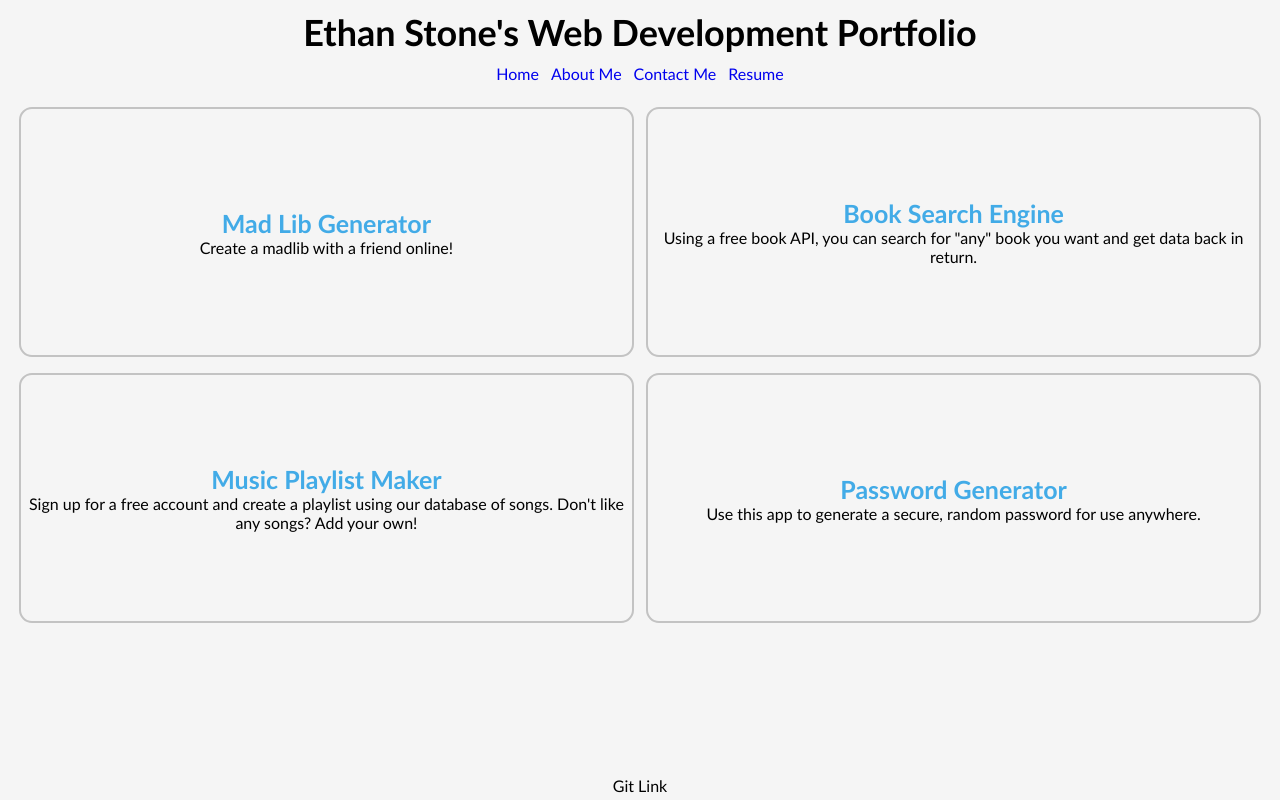
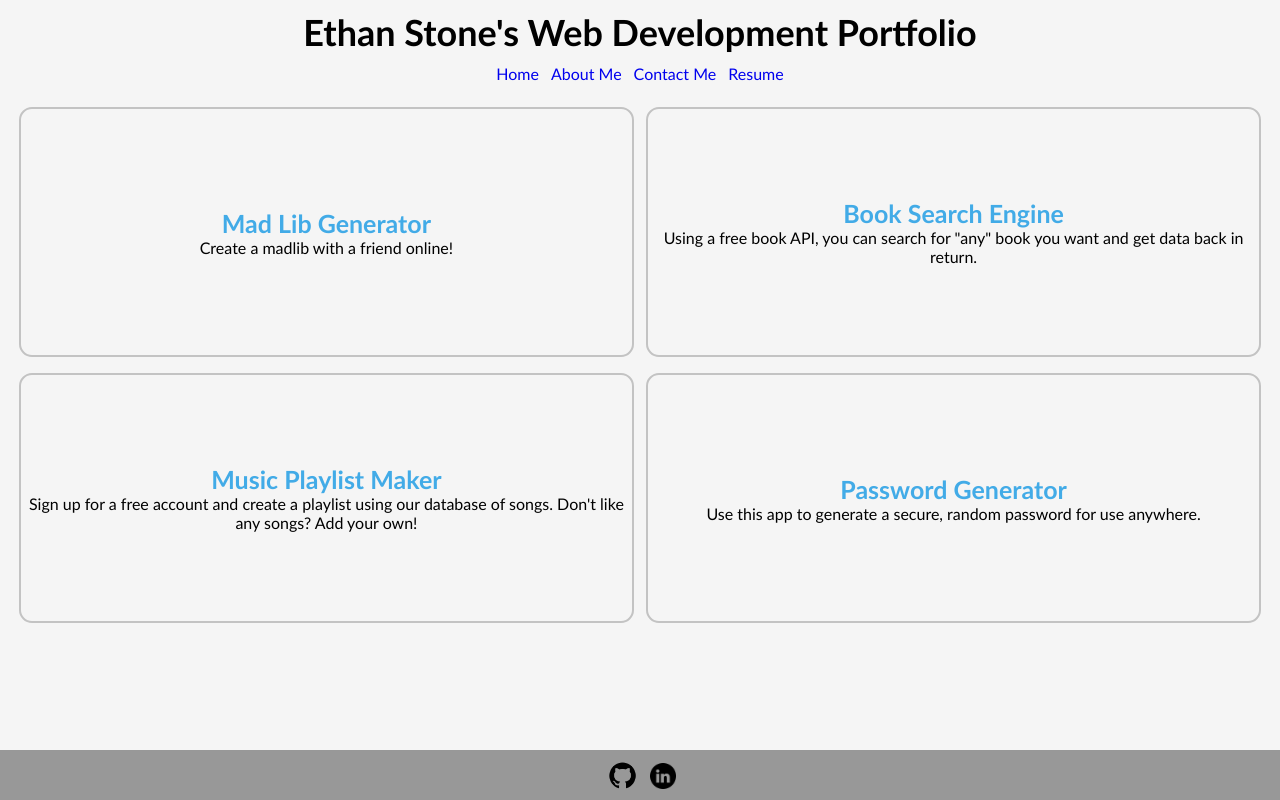
Before and after one commit to RCLobster/ethan-portfolio, a React (Vite) app: page / in a window 1280 px wide. Built offline with nearby package versions, Linux system fonts and the light colour scheme.

Commit message:
footer styling, added links to github and linkedin

```diff
--- a/src/App.css
+++ b/src/App.css
@@ -130,5 +130,17 @@ h3 {
   bottom: 0;
   left: 0;
   width: 100%;
-  padding-bottom: 5px;
+  height: 50px;
+  padding: 1vh 1vw;
+  background-color: rgb(152, 152, 152);
 }
+
+.footer img {
+  width: 35px;
+  margin: 0 5px;
+}
+
+.footer .linkedin {
+  width: 26px;
+  margin: 4px 5px;
+}
--- a/src/components/Footer.jsx
+++ b/src/components/Footer.jsx
@@ -1,7 +1,13 @@
 export default function Footer() {
     return (
-        <div className="flex-parent-footer">
-            <p className="footer">Git Link</p>
+        <div className="footer">
+            <a href="https://www.github.com/RCLobster" target='_blank'>
+                <img src="../public/images/github_icon.png" />
+            </a>
+
+            <a href="https://www.linkedin.com/in/ethanstone27/" target='_blank'>
+                <img className="linkedin" src="../public/images/linkedin_black.png" />
+            </a>
         </div>
     );
 }
```
Also changed, not shown: public/images/github_icon.png (added), public/images/linkedin_black.png (added).
